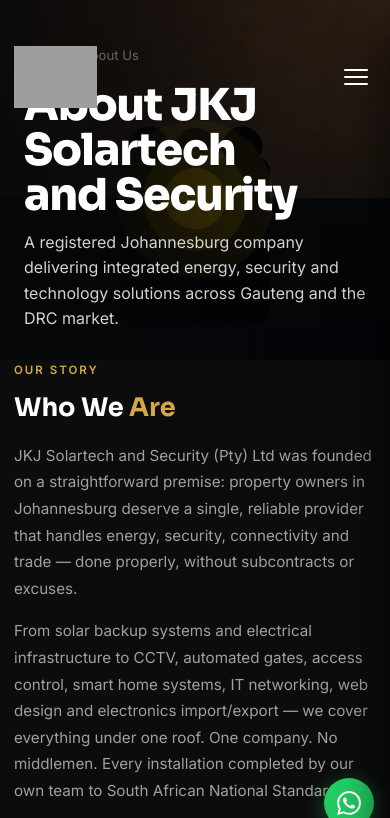
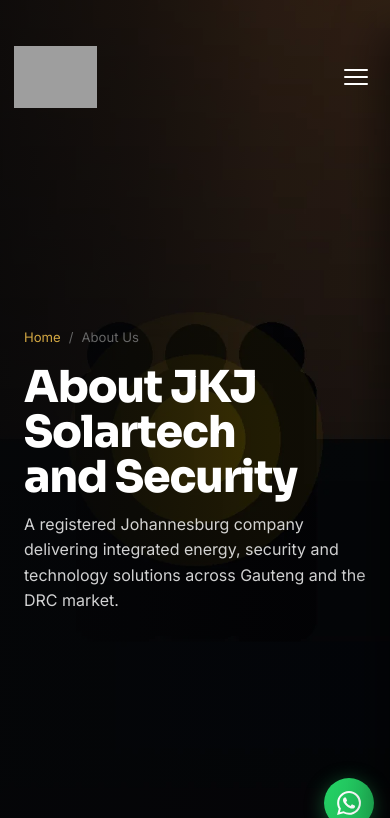
Before and after one commit to malikstopher-dev/jkjsolatech.co.za, a website: page about.html in a window 390 px wide. Shown: the top 818 px of the page. Drawn offline with Linux system fonts and the light colour scheme; grey boxes are pictures that could not be loaded.

Commit message:
Make all inner page heroes full viewport height (100vh) to match homepage

```diff
--- a/styles.css
+++ b/styles.css
@@ -3803,8 +3803,9 @@ button {
   }
 
   .page-hero {
-    min-height: 320px;
-    height: clamp(320px, 50vw, 400px);
+    min-height: 100vh;
+    padding-top: 140px;
+    padding-bottom: 60px;
     align-items: center;
   }
 
@@ -3879,8 +3880,9 @@ button {
   }
 
   .page-hero {
-    min-height: 420px;
-    height: auto;
+    min-height: 100vh;
+    padding-top: 120px;
+    padding-bottom: 40px;
   }
 
   .page-hero-content h1 {
@@ -4222,11 +4224,11 @@ button {
    ============================================================ */
 .page-hero {
   position: relative;
-  min-height: 360px;
-  height: clamp(360px, 36vw, 470px);
-  display: flex;
-  align-items: center;
-  padding: 0;
+  min-height: 100vh;
+  padding-top: 160px;
+  padding-bottom: 80px;
+  display: flex;
+  align-items: center;
   overflow: hidden;
 }
 
```
